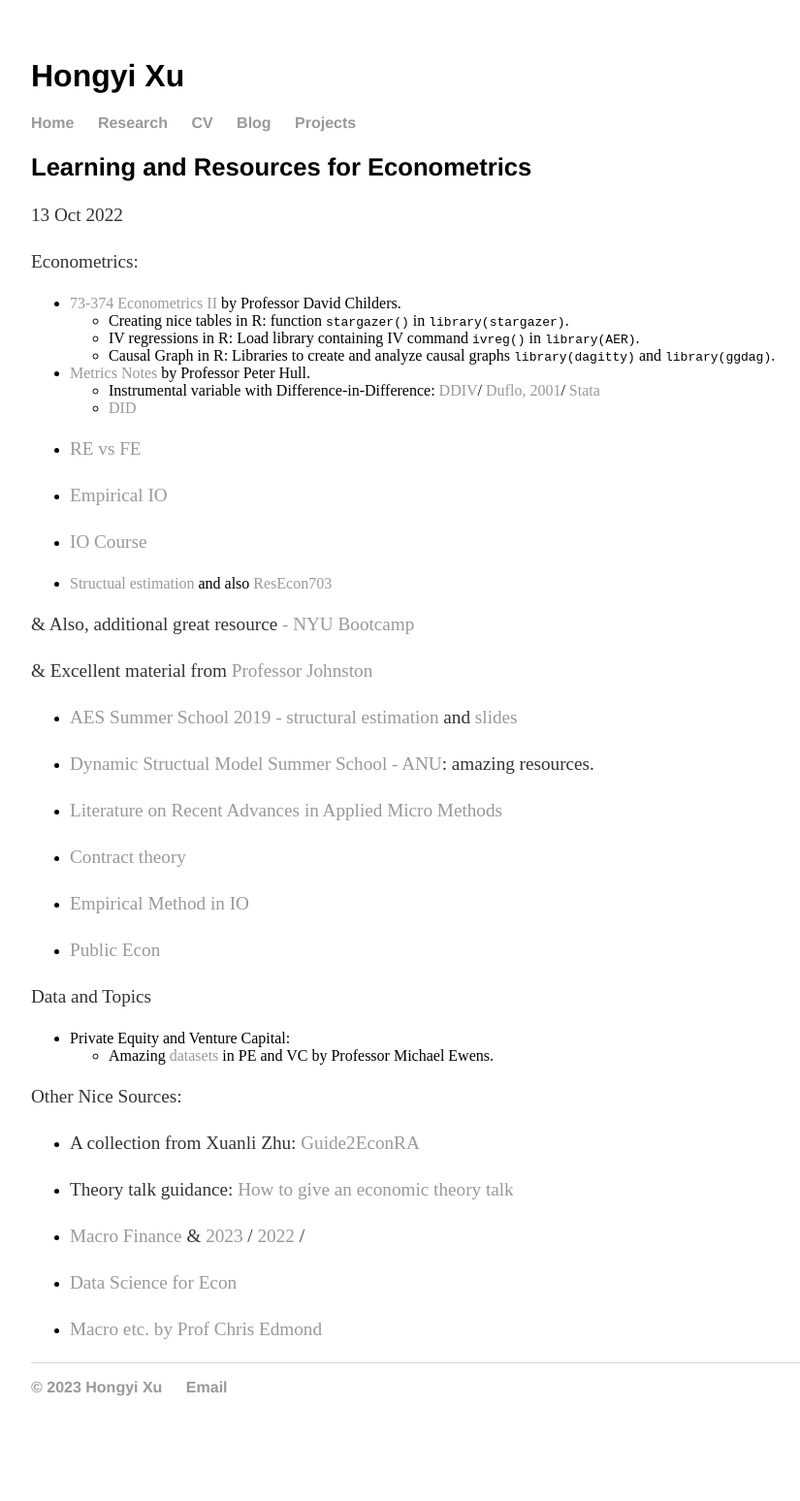
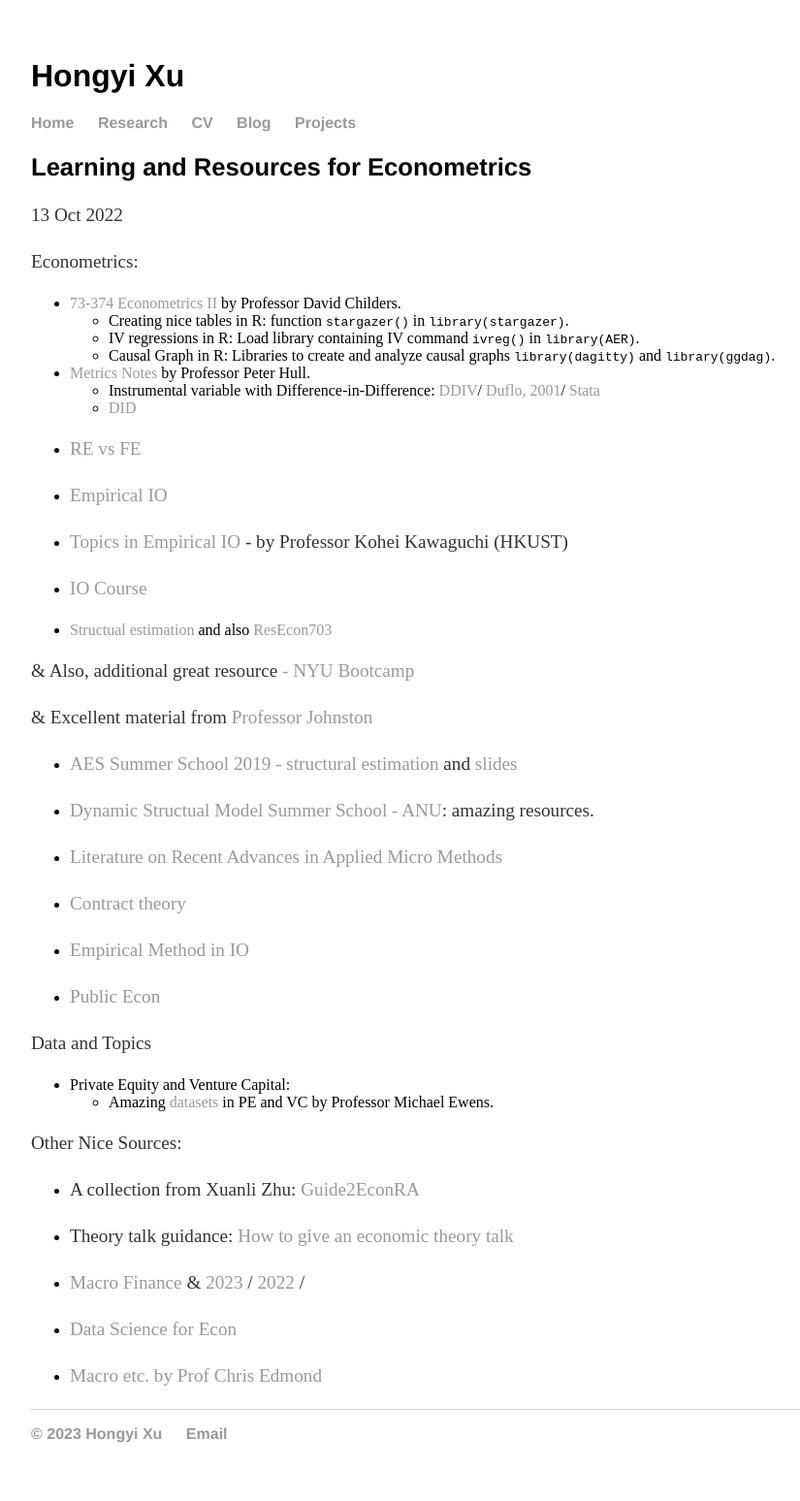
Before and after one commit to hongyileoxu/hongyileoxu.github.io, a Jekyll site: the page built from _posts/2022-10-13-great-resources.md, in a window 1280 px wide. Shown: the whole page at 97% size, without its empty margins (160-985 px from the left). Built offline with Jekyll 4.4.1, drawn with Linux system fonts in a browser that asks for light colours; before the commit the page ends 1500 px from its top, so only the background shows below that.

Commit message:
Update 2022-10-13-great-resources.md

```diff
--- a/_posts/2022-10-13-great-resources.md
+++ b/_posts/2022-10-13-great-resources.md
@@ -17,6 +17,8 @@ Econometrics:
 -	[RE vs FE](https://libguides.princeton.edu/R-Panel#:~:text=To%20decide%20between%20fixed%20or,the%20alternative%20the%20fixed%20effects.)
 
 -	[Empirical IO](https://github.com/kohei-kawaguchi/EmpiricalIO.git)
+
+-   [Topics in Empirical IO](https://kohei-kawaguchi.github.io/EmpiricalIO/) - by Professor Kohei Kawaguchi (HKUST)
 
 -	[IO Course](https://chrisconlon.github.io/index.html)
 
```
